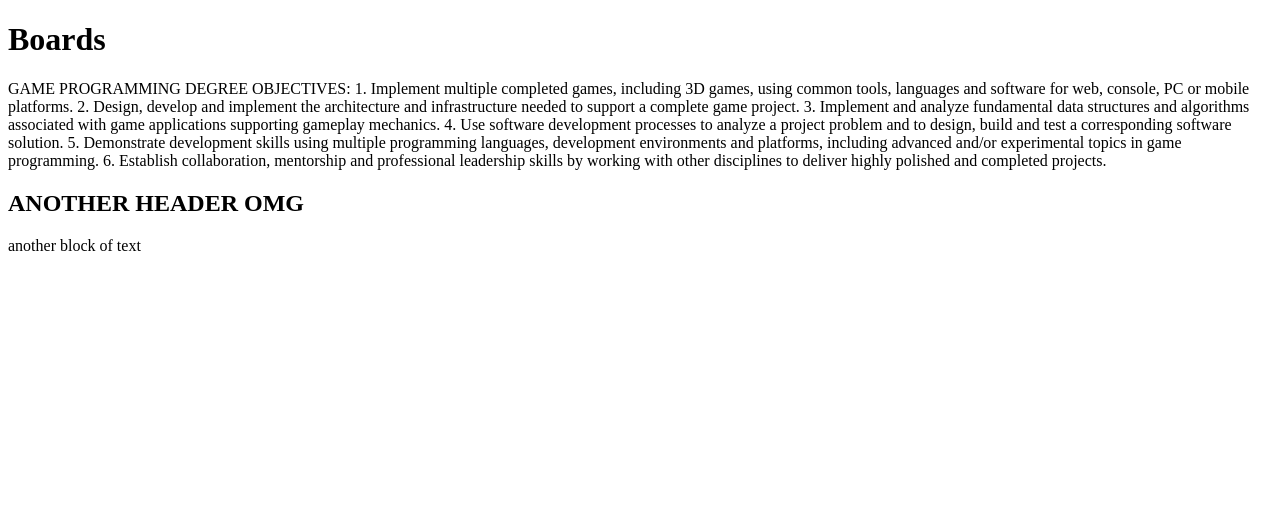
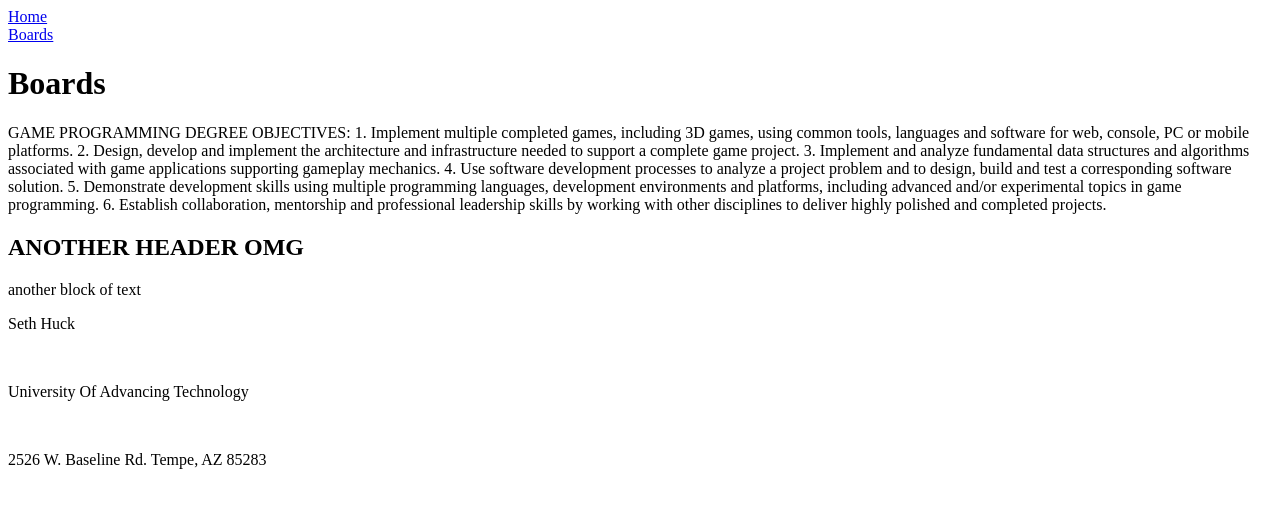
Before and after one commit to KurazyGamer/FoundationRep, a plain HTML site: page boards.html in a window 1280 px wide. Drawn offline with Linux system fonts and the light colour scheme.

Commit message:
Add files via upload

```diff
--- a/boards.html
+++ b/boards.html
@@ -1,10 +1,14 @@
-<!--Add our doctype which will tell the brouser what type of document this is-->
+<!--Add our doctype which will tell the brouser what type of document this is. Today's date is 9/17/2023-->
 <!DOCTYPE html>
 <!--Add the html tag to tell the browser that this is an html document-->
 <html>
     <!--Add the head tag to contain the head elements-->
 <head>
         <title>Boards Page</title>
+        <nav>
+            <a href="./index.html">Home</a><br>
+            <a href="./boards.html">Boards</a><br>
+        </nav>
 </head>
     <!--add the body tag to contain the body elements-->
 <body>
@@ -34,5 +38,10 @@
             <p>another block of text</p>
         </header>
     </section>
+    <footer>
+        <p>Seth Huck</p><br>
+        <p>University Of Advancing Technology</p><br>
+        <p>2526 W. Baseline Rd. Tempe, AZ 85283</p><br>
+    </footer>
 </body>
 </html>
```
Also changed, not shown: index.html (+10 -1 lines).
